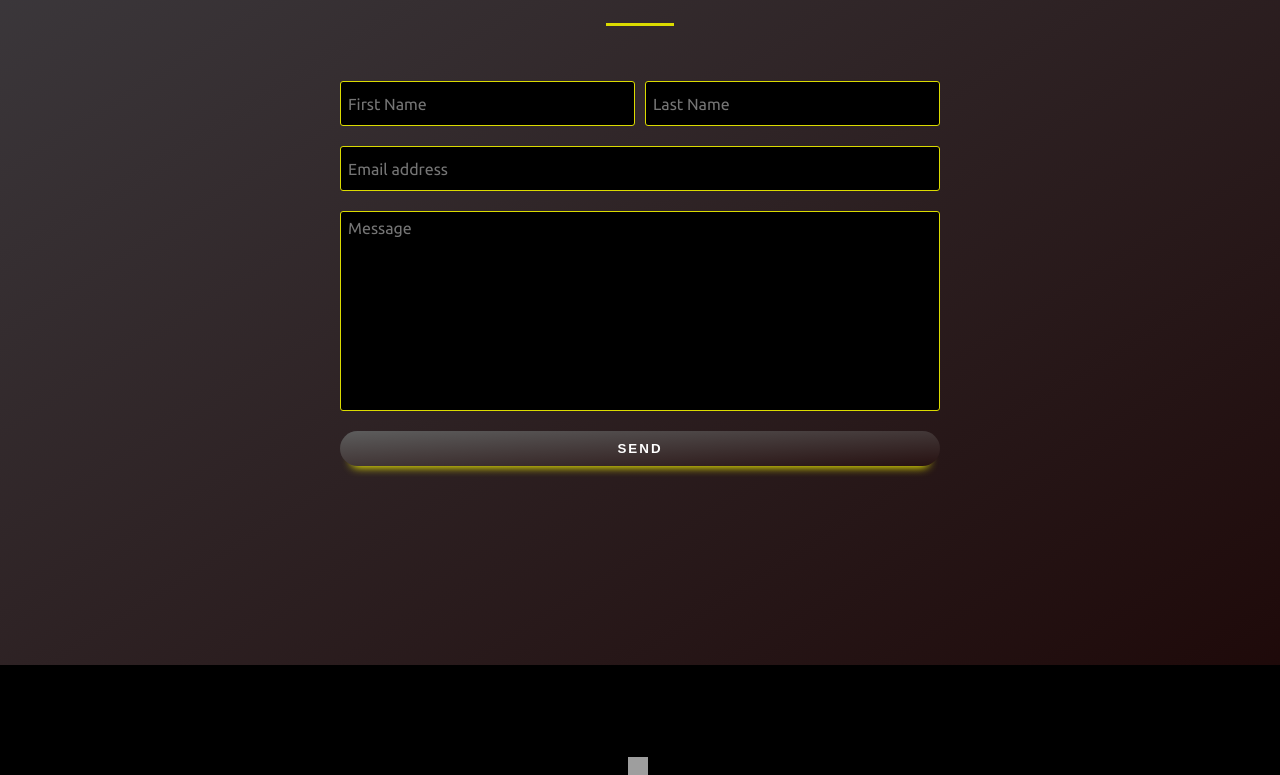
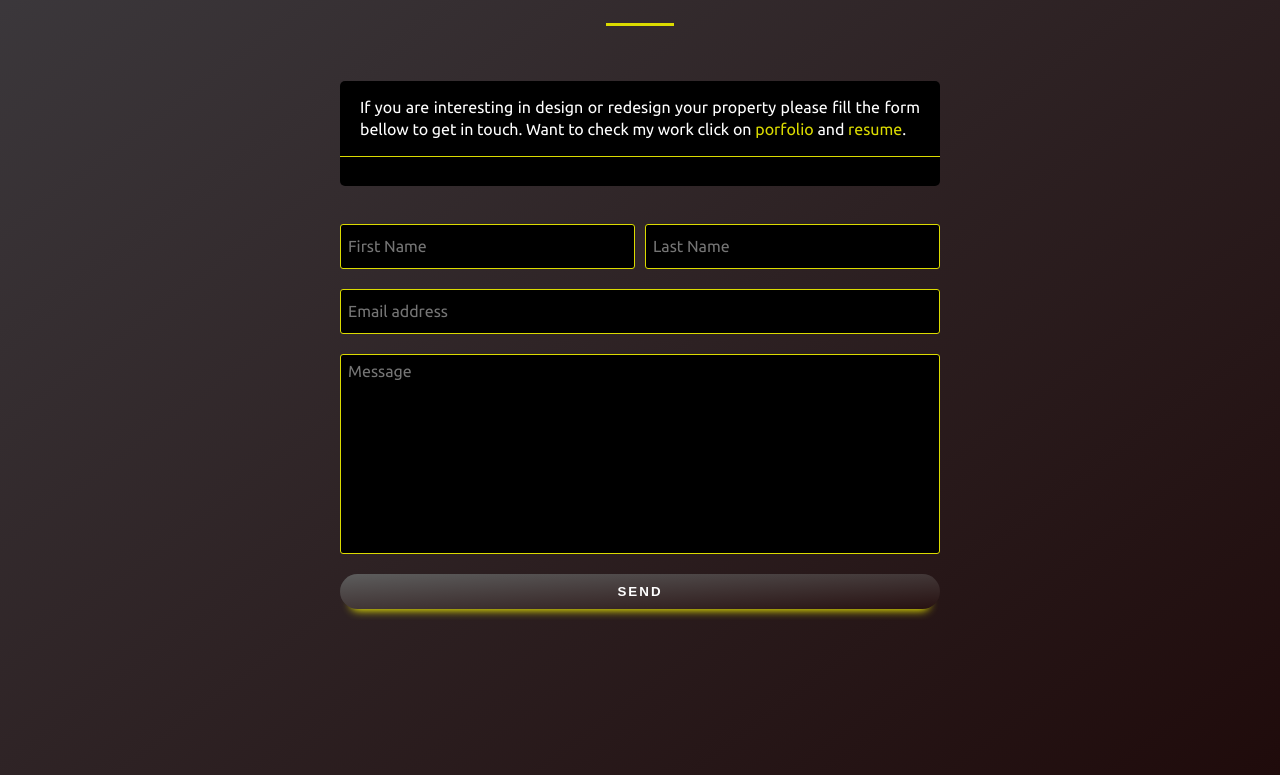
Before and after one commit to Alvarorf25/qbk-project, a React (Create React App) app: page / in a window 1280 px wide. Shown: the part 3739-4514 px from the top of the page. Built offline with nearby package versions, Linux system fonts and the light colour scheme; grey boxes are pictures that could not be loaded; a web font is replaced by a local one.

Commit message:
adding contact-box component and style for contact section and changing the footer's height

```diff
--- /dev/null
+++ b/src/components/contact-box/contact-box.component.jsx
@@ -0,0 +1,16 @@
+import './contact-box.styles.scss';
+import pdfResume from '../../resume/CV-Alvaro-Morales-Front-End-Developer(English).pdf';
+
+const ContactBox = () => {
+    return (
+        <div className='contact-box'>
+            <p className='contact-text'>
+                If you are interesting in design or redesign your property please fill the form bellow to get in touch.
+                Want to check my work click on <a className='access-link' href='#PortfolioSection'>porfolio</a> and <a className='access-link' tabIndex='0' href={pdfResume} target='_blank'>resume</a>.
+            </p>
+            <div className='thin-line'/>
+        </div>
+    )
+}
+
+export default ContactBox;
--- /dev/null
+++ b/src/components/contact-box/contact-box.styles.scss
@@ -0,0 +1,29 @@
+.contact-box {
+    display: flex;
+    flex-direction: column;
+    align-items: center;
+    background-color: black;
+    width: 600px;
+    padding: 15px 20px;
+    margin-bottom: 38px;
+    border-radius: 5px;
+}
+
+.contact-text {
+    color: #fff;
+    font-size: 16px;
+    line-height: 140%;
+    text-align: justify;
+}
+
+.access-link {
+    text-decoration: none;
+    color: #dbdb00;
+}
+
+.thin-line {
+    width: 600px;
+    height: 0.1px;
+    background-color: #dbdb00;
+    margin: 15px 0px;
+}
--- a/src/components/contact-section/contact.component.jsx
+++ b/src/components/contact-section/contact.component.jsx
@@ -1,13 +1,15 @@
 import Heading from '../heading/heading.component';
 import FormComponent from '../form/form.component';
+import ContactBox from '../contact-box/contact-box.component';
 
 import './contact.styles.scss';
 
 const ContactComponent = () => {
     const title = 'Contact';
     return (
-        <section className='contact-container'>
+        <section className='contact-container' id='ContactSection'>
             <Heading title={title} />
+            <ContactBox />
             <FormComponent />
         </section>
     )
--- a/src/components/contact-section/contact.styles.scss
+++ b/src/components/contact-section/contact.styles.scss
@@ -1,5 +1,5 @@
 .contact-container {
-    height: 100vh;
+    height: 120vh;
     display: flex;
     flex-direction: column;
     align-items: center;
--- a/src/components/footer/footer.styles.scss
+++ b/src/components/footer/footer.styles.scss
@@ -1,14 +1,15 @@
 .footer {
-    position: relative;
+
     display: flex;
     flex-direction: column;
     justify-content: center;
     align-items: center;
-    height: 35vh;
+    height: 25vh;
     background-color: black;
 }
 
 .arrow-box {
+    position: relative;
     width: 25px;
     height: 25px;
     margin-bottom: 15px;
@@ -19,7 +20,8 @@
 
 .footer-arrow {
     position: absolute;
-    top: 92px;
+    right: 3px;
+    top: 2px;
     animation: infiniteRotationY 1s both infinite;;
 }
 
--- a/src/components/information/information.component.jsx
+++ b/src/components/information/information.component.jsx
@@ -3,7 +3,7 @@ import pdfResume from '../../resume/CV-Alvaro-Morales-Front-End-Developer(Englis
 
 const Information = () => {
     return (
-        <section className="section-info">
+        <section className="section-info" id='AboutSection'>
             <div className='info-container'>
                 <div className='title'>About me</div>
                 <div className='content'>
--- a/src/components/navigation/navigation.component.jsx
+++ b/src/components/navigation/navigation.component.jsx
@@ -7,10 +7,10 @@ const Navigation = () => {
         <div className='navigation-container'>
             <Logo className='logo'/>
             <div className='navigation-link-container'>
-                <a className='nav-link'>HOME</a>
-                <a className='nav-link'>ABOUT</a>
-                <a className='nav-link'>PORTFOLIO</a>
-                <a className='nav-link'>CONTACT</a>
+                <a className='nav-link' href='#'>HOME</a>
+                <a className='nav-link' href='#AboutSection'>ABOUT</a>
+                <a className='nav-link' href='#PortfolioSection'>PORTFOLIO</a>
+                <a className='nav-link' href='#ContactSection'>CONTACT</a>
             </div>
         </div>
     )
--- a/src/components/navigation/navigation.styles.scss
+++ b/src/components/navigation/navigation.styles.scss
@@ -22,6 +22,7 @@ $font-color: #fff;
 
 .nav-link {
     position: relative;
+    text-decoration: none;
     color: $font-color;
     margin-right: 25px;
     font-size: 13px;
--- a/src/components/portfolio/portfolio.component.jsx
+++ b/src/components/portfolio/portfolio.component.jsx
@@ -9,7 +9,7 @@ const PortfolioSection = () => {
 
     const title = 'Portfolio';
     return (
-        <section className='portfolio-section'>
+        <section className='portfolio-section' id='PortfolioSection'>
             <Heading title={title} />
             {
                 data.map(project => {
```
